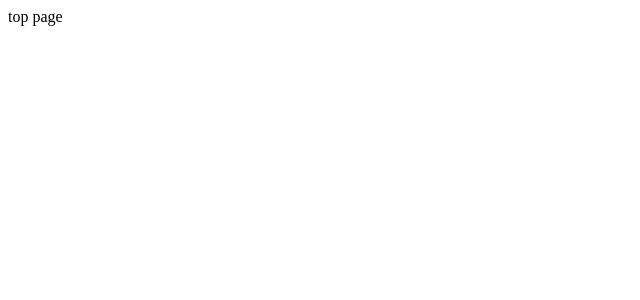
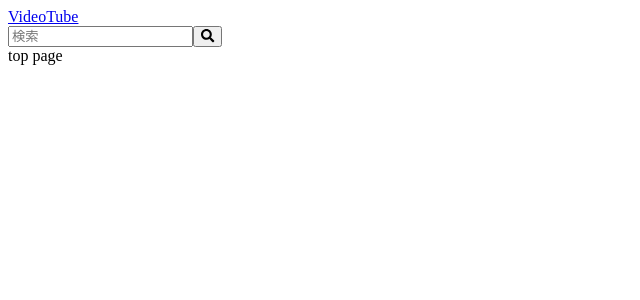
Before and after one commit to takumi1005/youtube-react, a React (Create React App) app: page / in a window 1280 px wide. Shown: the top 300 px of the page, without its empty margins (0-640 px from the left). Built offline with nearby package versions, Linux system fonts and the light colour scheme.

Commit message:
header component作成

```diff
--- a/package.json
+++ b/package.json
@@ -3,9 +3,13 @@
   "version": "0.1.0",
   "private": true,
   "dependencies": {
+    "@fortawesome/fontawesome-svg-core": "^1.2.32",
+    "@fortawesome/free-solid-svg-icons": "^5.15.1",
+    "@fortawesome/react-fontawesome": "^0.1.12",
     "@testing-library/jest-dom": "^5.11.4",
     "@testing-library/react": "^11.1.0",
     "@testing-library/user-event": "^12.1.10",
+    "node-sass": "^4.14.1",
     "react": "^17.0.1",
     "react-dom": "^17.0.1",
     "react-router-dom": "^5.2.0",
--- /dev/null
+++ b/src/components/Header/Header.js
@@ -0,0 +1,22 @@
+import React from 'react'
+import { FontAwesomeIcon } from '@fortawesome/react-fontawesome'
+import { faSearch } from '@fortawesome/free-solid-svg-icons'
+import { Link } from 'react-router-dom'
+
+const Header = () => {
+  return (
+    <div>
+      <div>
+        <Link to="/">VideoTube</Link>
+      </div>
+      <div>
+        <form>
+          <input type="text" placeholder="検索" />
+          <button type="submit"><FontAwesomeIcon icon={faSearch} /></button>
+        </form>
+      </div>
+    </div>
+  )
+}
+
+export default Header
--- /dev/null
+++ b/src/components/Layout/Layout.js
@@ -0,0 +1,13 @@
+import React from 'react'
+import Header from '../Header/Header'
+
+const Layout = ({children}) => {
+  return (
+    <div>
+      <Header />
+      {children}
+    </div>
+  )
+}
+
+export default Layout
--- a/src/pages/Search.js
+++ b/src/pages/Search.js
@@ -1,10 +1,11 @@
 import React from 'react'
+import Layout from '../components/Layout/Layout'
 
 const Search = () => {
   return (
-    <div>
+    <Layout>
       search page
-    </div>
+    </Layout>
   )
 }
 
--- a/src/pages/Top.js
+++ b/src/pages/Top.js
@@ -1,10 +1,11 @@
 import React from 'react'
+import Layout from '../components/Layout/Layout'
 
 const Top = () => {
   return (
-    <div>
+    <Layout>
       top page
-    </div>
+    </Layout>
   )
 }
 
--- a/src/pages/Watch.js
+++ b/src/pages/Watch.js
@@ -1,10 +1,11 @@
 import React from 'react'
+import Layout from '../components/Layout/Layout'
 
 const Watch = () => {
   return (
-    <div>
+    <Layout>
       watch page
-    </div>
+    </Layout>
   )
 }
 
```
Also changed, not shown: 1 other file (tests, documents, lock files or other folders).
